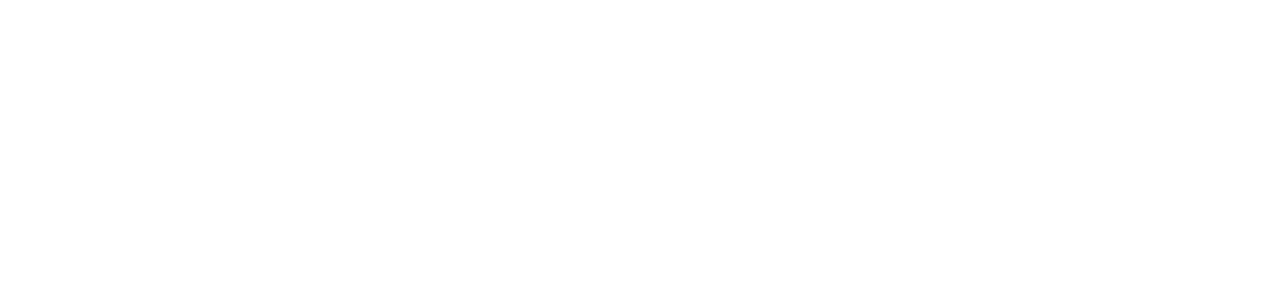
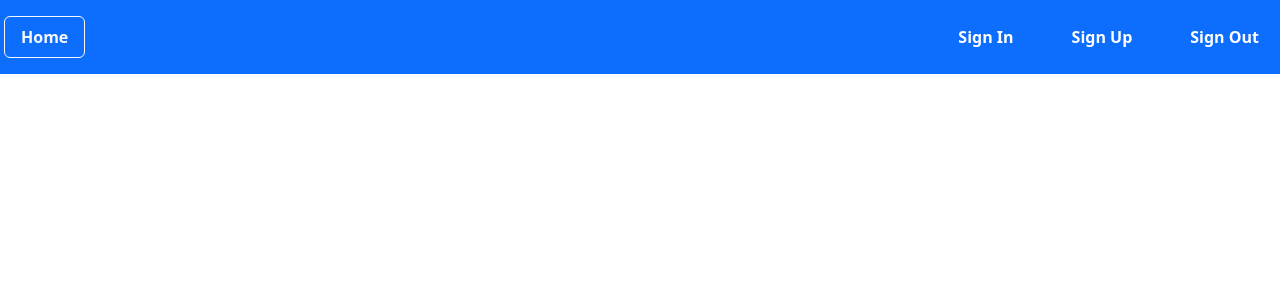
Before and after one commit to Desmord/Kodilla_Warsztat_32, a React (Create React App) app in the folder client/: page / in a window 1280 px wide. Before the commit this address had no page. Shown: the top 300 px of the page. Built offline with nearby package versions, Linux system fonts and the light colour scheme.

Commit message:
Create header feature

```diff
--- a/client/src/App.js
+++ b/client/src/App.js
@@ -4,10 +4,12 @@ import 'bootstrap/dist/css/bootstrap.min.css'
 
 import Container from 'react-bootstrap/Container';
 
+import Header from './Components/Features/Header/Header';
+
 const App = () => {
   return (
-    <Container>
-      {/* Header */}
+    <Container className={`overflow-hidden overflow-y-scroll p-0 min-vw-100 bg-danger`}>
+      <Header />
       <Routes>
         {/* <Route path={`/`} element={<Home />} />
         <Route path={`/ads/:id`} element={<Ad />} />
--- /dev/null
+++ b/client/src/Components/Features/Header/Header.js
@@ -0,0 +1,31 @@
+import Row from 'react-bootstrap/Row';
+import Col from 'react-bootstrap/Col';
+import Button from 'react-bootstrap/Button';
+
+const Header = () => {
+
+    return (
+        <div className={`p-0 container bg-primary min-vw-100`}>
+            <Row className={`justify-content-between`}>
+                <Col className={`col-md-6 col-sm-3  p-3`}>
+                    <Button className={`btn-outline-light fw-bold p-3 pb-2 pt-2 text-nowrap`}>Home</Button>
+                </Col>
+                <Col className={`col-auto p-3`}>
+                    <Row className={`justify-content-end`} >
+                        <Col>
+                            <Button className={`fw-bold p-3 pb-2 pt-2 text-nowrap`}>Sign In</Button>
+                        </Col>
+                        <Col>
+                            <Button className={`fw-bold p-3 pb-2 pt-2 text-nowrap`}>Sign Up</Button>
+                        </Col>
+                        <Col>
+                            <Button className={`fw-bold p-3 pb-2 pt-2 text-nowrap`}>Sign Out</Button>
+                        </Col>
+                    </Row>
+                </Col>
+            </Row>
+        </div>
+    )
+}
+
+export default Header;
```
Also changed, not shown: client/src/Components/Features/Header/Header.module.scss (added).
